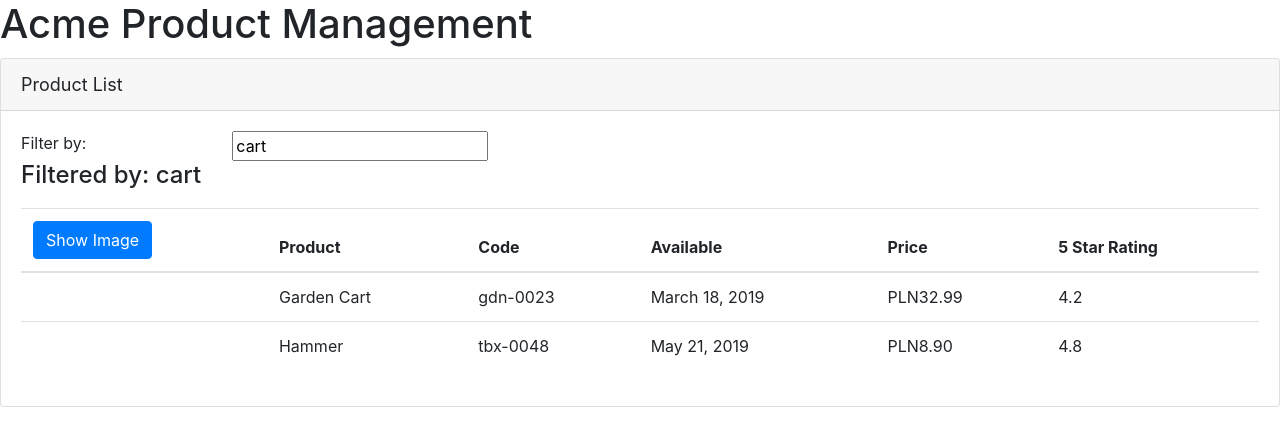
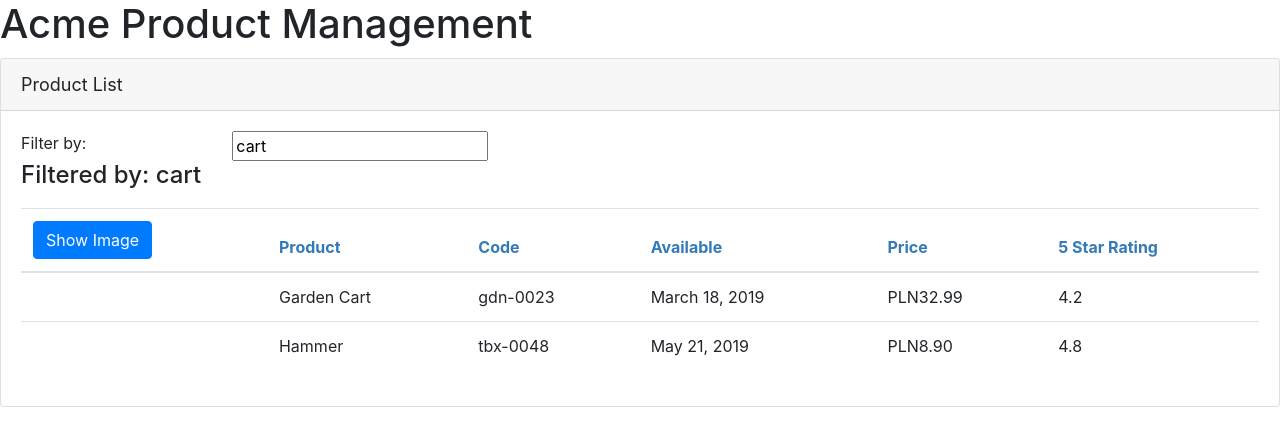
Before and after one commit to Firestart3rr/Acme-Product-Management, an Angular app: page /products in a window 1280 px wide. Shown: the top 446 px of the page. Built offline with nearby package versions, Linux system fonts and the light colour scheme.

Commit message:
defined interface and encapsulated component stylesheet

```diff
--- /dev/null
+++ b/src/app/products/product-list.component.css
@@ -0,0 +1,3 @@
+thead {
+  color: #337AB7
+}
--- a/src/app/products/product-list.component.ts
+++ b/src/app/products/product-list.component.ts
@@ -1,8 +1,10 @@
 import {Component} from '@angular/core';
+import {IProduct} from './product';
 
 @Component({
   selector: 'pm-products',
-  templateUrl: './product-list.component.html'
+  templateUrl: './product-list.component.html',
+  styleUrls: ['./product-list.component.css']
 })
 export class ProductListComponent {
   pageTitle: string = 'Product List';
@@ -10,7 +12,7 @@
   imageMargin: number = 2;
   showImage: boolean = false;
   listFilter: string = 'cart';
-  products: any[] = [
+  products: IProduct[] = [
     {
       productId: 2,
       productName: 'Garden Cart',
--- /dev/null
+++ b/src/app/products/product.ts
@@ -0,0 +1,10 @@
+export interface IProduct {
+  productId: number;
+  productName: string;
+  productCode: string;
+  releaseDate: string;
+  price: number;
+  description: string;
+  starRating: number;
+  imageUrl: string;
+}
```
